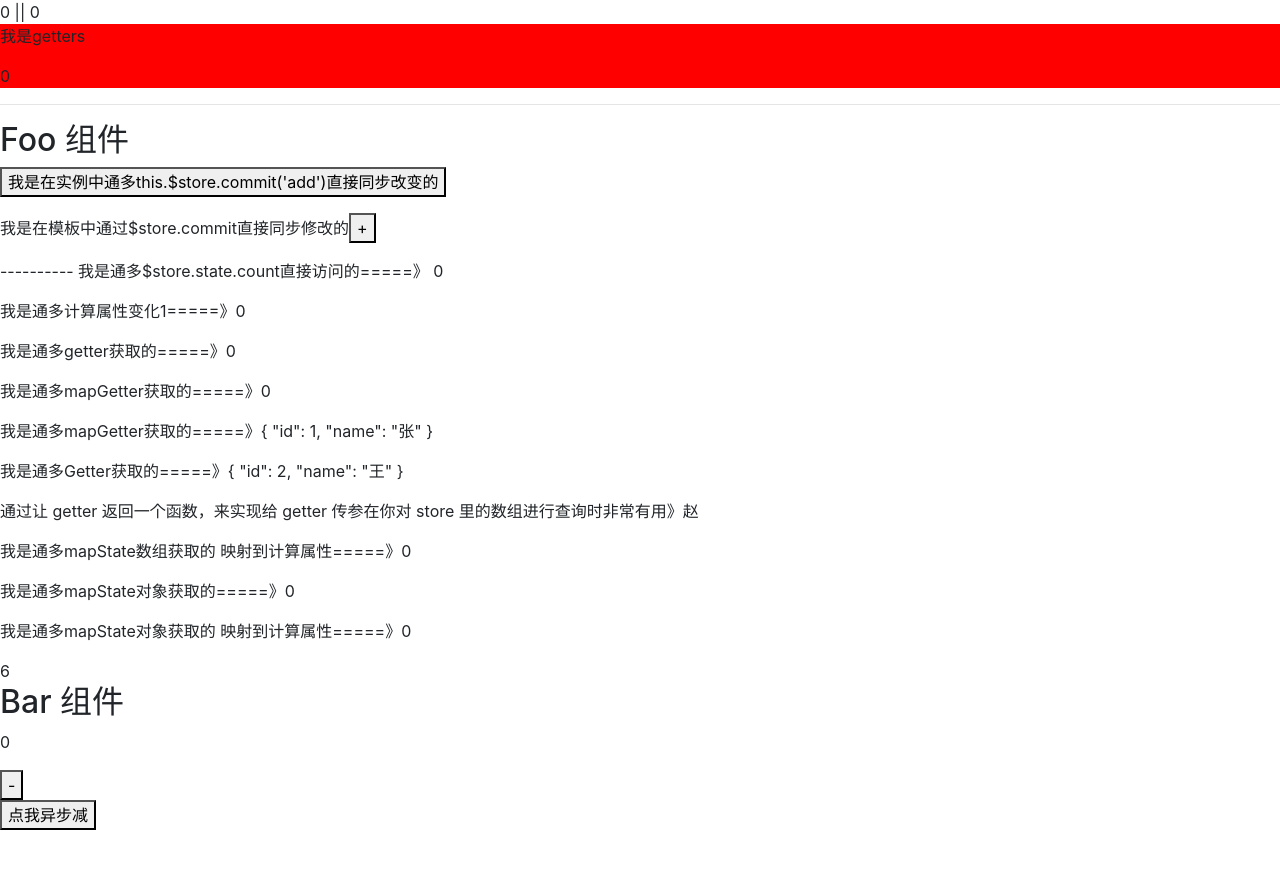
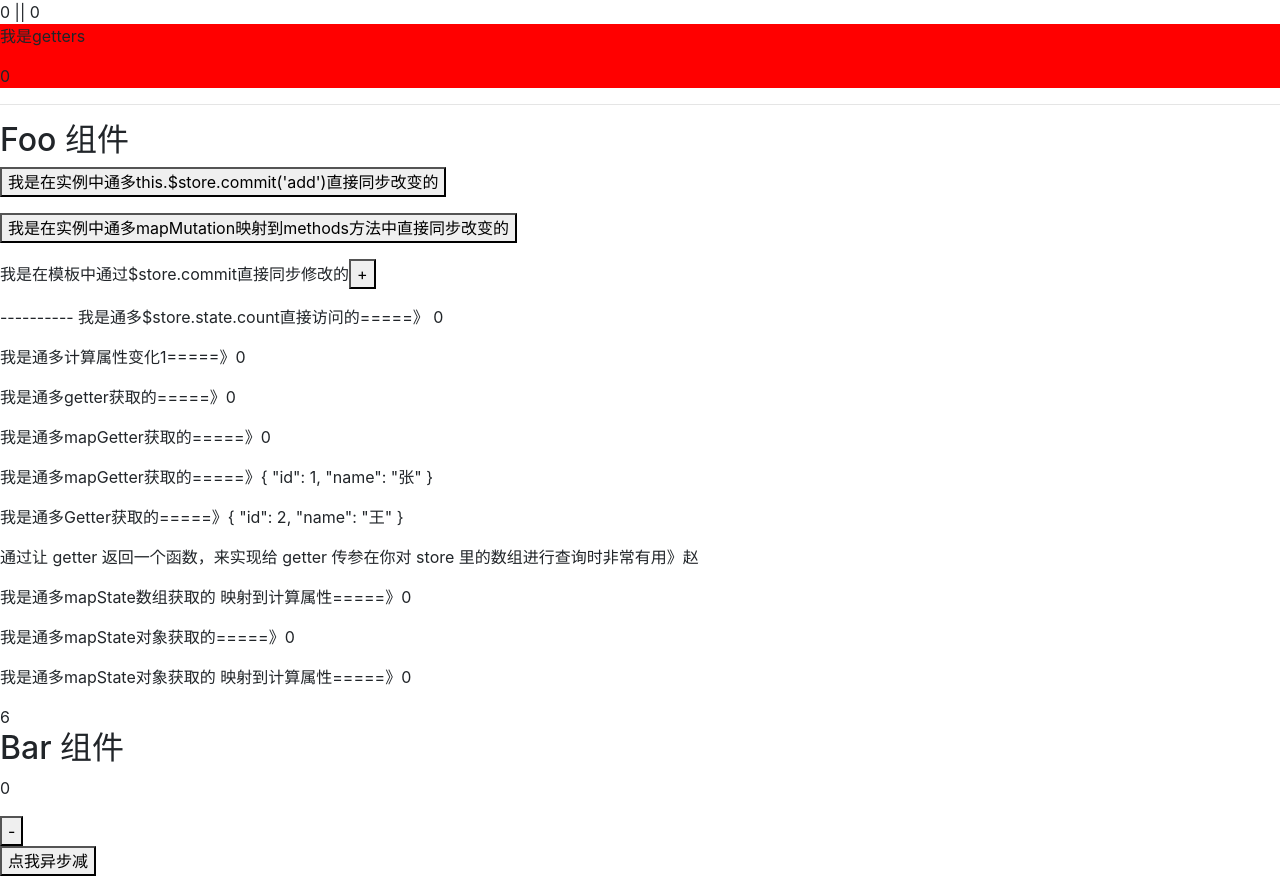
Before and after one commit to BrianLSH/vue-test, a Vue app: page /#/ in a window 1280 px wide. Before the commit the page ends 846 px from the top, so only its background shows below. Built offline with nearby package versions, Linux system fonts and the light colour scheme.

Commit message:
mapMutations的使用

```diff
--- a/src/views/Foo.vue
+++ b/src/views/Foo.vue
@@ -4,6 +4,9 @@
     <div>
       <p @click="addNum">
         <button>我是在实例中通多this.$store.commit('add')直接同步改变的</button>
+      </p>
+      <p @click="add(1)">
+        <button>我是在实例中通多mapMutation映射到methods方法中直接同步改变的</button>
       </p>
       <p>
         我是在模板中通过$store.commit直接同步修改的<button
@@ -45,7 +48,7 @@
 
 <script>
 // console.log(this.$store.state.count)
-import { mapState, mapGetters } from 'vuex'
+import { mapState, mapGetters, mapMutations } from 'vuex'
 export default {
   name: 'foo',
   data () {
@@ -70,7 +73,8 @@ export default {
     getName () {
       const { name } = this.findUserById(4)
       this.name = name
-    }
+    },
+    ...mapMutations(['add'])
   },
   computed: {
     // 展开运算符
@@ -91,6 +95,7 @@ export default {
     showData: function () {
       return this.$store.state.count
     },
+
     getNum () {
       return this.num
     }
```
